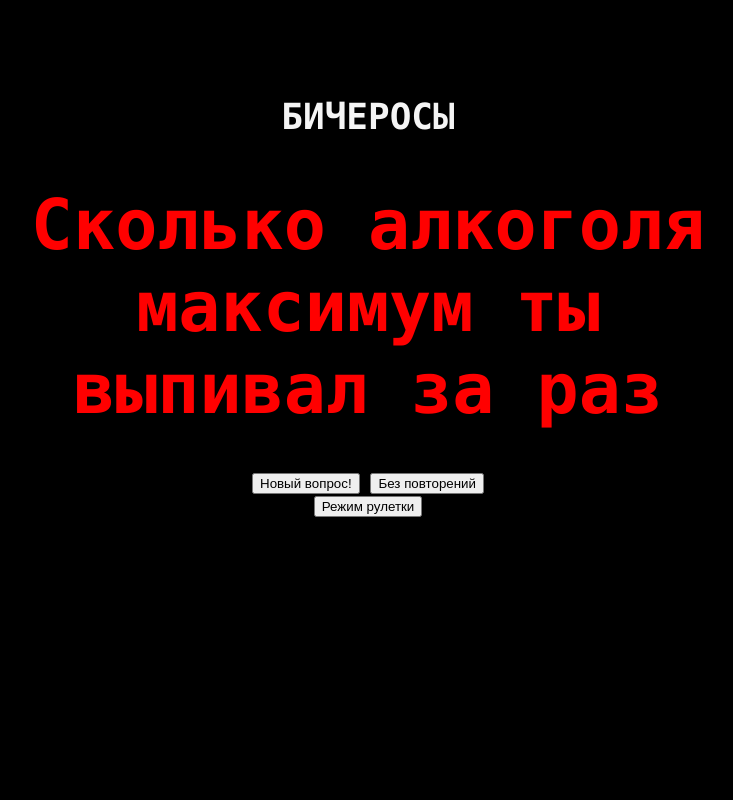
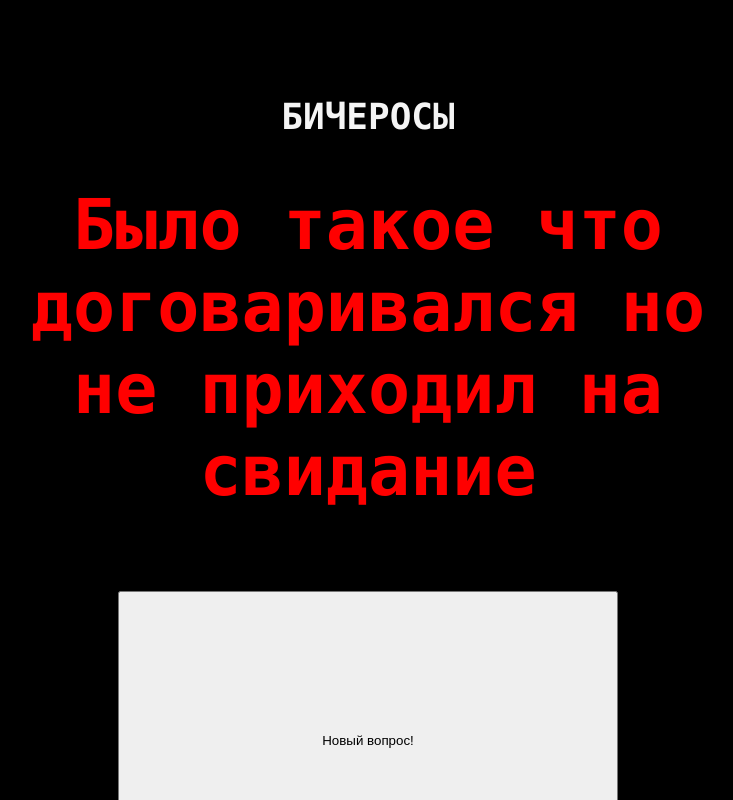
Before and after one commit to Belianin/bichehosti, a plain HTML site: page bicherosi.html in a window 1280 px wide. Both pictures are taken after a click on the button "Новый вопрос!". Shown: the top 800 px of the page, without its empty margins (272-1005 px from the left). Drawn offline with Linux system fonts and the light colour scheme.

Commit message:
host's fixes

```diff
--- a/bicherosi.html
+++ b/bicherosi.html
@@ -5,86 +5,52 @@
     <meta lang="ru">
     <link rel="stylesheet" href="css/darkhost.css">
     <link rel="icon" href="../src/icon.png">
-    <title>БИЧЕРОСЫ</title>
+    <title>БИЧПРОСЫ</title>
 </head>
 <body link="darkslateblue" vlink="darkslateblue">
 <div class="glossary centered">
     <h1>БИЧЕРОСЫ</h1>
-    <h1 id="question" style="color: red; font-size: 70px; height: 240px;"></h1>
-    <button style="display: inline-block;" onclick="getQuestion()">Новый вопрос!</button>
-    <button id="rulesButton" style="display: inline-block;" onclick="changeRules()">Без повторений</button>
+    <h1 id="question" style="color: red; font-size: 70px; height: 360px;"></h1>
+    <button style="display: inline-block; width: 500px; height: 300px" onclick="getQuestion()">Новый вопрос!</button>
     <div id="playedLabel"></div>
-    <button id="modeButton" style="display: inline-block;" onclick="changeMode()">Режим рулетки</button>
     <div id="chancesLable"></div>
     <script>
-        let withoutUsed = false;
-        let isRoulete = false;
         let hardChange = 0;
-
-        function resetChances(){
-            hardChange = 0;
-        }
-
-        function changeRules(){
-            withoutUsed = !withoutUsed;
-
-            played = [];
-
-            document.getElementById('rulesButton').innerHTML = withoutUsed ? 'C повторениями' : 'Без повторений'
-        }
-
-
-        function changeMode(){
-            isRoulete = !isRoulete;
-            if (!isRoulete)
-                resetChances();
-
-            document.getElementById('modeButton').innerHTML = isRoulete ? 'Обычный режим' : 'Режим рулетки'
-        }
-
         let played = new Set();
 
         function selectQuestion(){
-            if (isRoulete){
             let roll = Math.floor(Math.random() * 100);
             let q = [];
 
-                let h = withoutUsed ? hardQuestions.filter(q => !played.has(q)) : hardQuestions;
-                let e = withoutUsed ? easyQuestions.filter(q => !played.has(q)) : easyQuestions;
+            let h = hardQuestions.filter(q => !played.has(q));
+            let e = easyQuestions.filter(q => !played.has(q));
 
             let chancesLabel = document.getElementById('chancesLable');
             if (roll < hardChange && h.length > 0) {
                 q = h
-                    resetChances();
+                hardChange = 0;
                 chancesLabel.innerHTML = "Сложный вопрос!"
             } else if (e.length > 0) {
                 q = e;
-                    hardChange += 10;
+                hardChange += 33;
                 chancesLabel.innerHTML = `Шанс на сложный вопрос ${hardChange}%`
+            } else if (h.length > 0) {
+                q = h
+                hardChange = 0;
+                chancesLabel.innerHTML = "Сложный вопрос!"
             } else {
                 return "Вопросы кончились!"
             };
 
             return q[Math.floor(Math.random() * q.length)];
-            } else {
-                let allQuestions = hardQuestions.concat(easyQuestions);
-                if (withoutUsed)
-                    allQuestions = allQuestions.filter(q => !played.has(q));
-
-                if (allQuestions.length === 0)
-                    return "Вопросы кончились!";
-
-                return allQuestions[Math.floor(Math.random() * allQuestions.length)];
-            }
         }
 
         function getQuestion(){
             let selectedQuestion = selectQuestion();
 
-            if (withoutUsed)
             played.add(selectedQuestion);
 
-            document.getElementById('playedLabel').innerHTML = withoutUsed ? `Использовано ${played.size} вопросов` : ''
+            document.getElementById('playedLabel').innerHTML = `Использовано ${played.size} вопросов`;
 
             document.getElementById('question').innerHTML = selectedQuestion;
         }
@@ -120,30 +86,10 @@
             'Блевал ли когда сильно переел',
             'Хотел бы себе пластическую операцию, какую',
             'За кого проголосуешь за Путина или Навального',
-            'Бросил бы снежок в амоновца',
-            'Окрошка на квасе или кефире',
-            'Чей крым',
-            'Несс токсичный?',
-            'Крипта скам или нет',
-            'Если мужик красит ногти / красится, он гей?',
-            'Есть мясо = быть убийцей',
-            'Подибозитив норм или для ущербов?',
+            'Бросил бы снежок в омоновца',
             'Презираешь толстых людей?',
             'Дрался ли когда нибудь',
             'Ходил в туалет в школе',
-            'Любишь моргенштерна?',
-            'Рэп кал?',
-            'Как относильшя к украине',
-            'За легализацию проституции?',
-            'За легализацию легких наркотиков?',
-            'За легализацию гей-браков?',
-            'За запрет абортов?',
-            'За смертную казнь?',
-            'За анонимность в интернете?',
-            'Гитлер красавчик?',
-            'Сталин красавчик?',
-            'Путин красавчик?',
-            'Навальный красавчик?',
             'К кому испытывал ненависть',
             'К кому из друзей завидовал',
             'Кого из друзей специально не приглашал на тусовки',
@@ -177,7 +123,6 @@
             'Бывало такое что невстал во время секса',
             'Рвался ли презерватив',
             'Был ли секс без презерватива',
-            'Был ли презерватив без секса',
             'Обменивался ли интимными фото',
             'Издевался над животными',
             'Унижал людей специально',
@@ -186,6 +131,16 @@
             'Было желание убить человека',
             'Хотел бы увеличить член/грудь',
             'Флиртовал с кем то другим когда был в отношениях',
+            'Оканчивал ли ты или тебе в глаза',
+            'Был ли у тебя секс с твои полом, если нет то хотел бы?',
+            'Как часто мастурбируешь',
+            'Был ли у тебя анальный секс',
+            'Сколько сантиметров член',
+            'Сколько у тебя было половых партнеров',
+            'Мастурбировал ли, скрытно когда кто то был еще в комнате',
+            'Какие особенные предметы использовал вовремя секса/мастурбации',
+            'Целовался с кем то другим когда был в отношениях',
+            'Какое порно тебе нравится',
         ]
     </script>
 </div>
```
Also changed, not shown: index.html (+1 -1 lines). Lines whose indentation alone changed are shown as unchanged.
